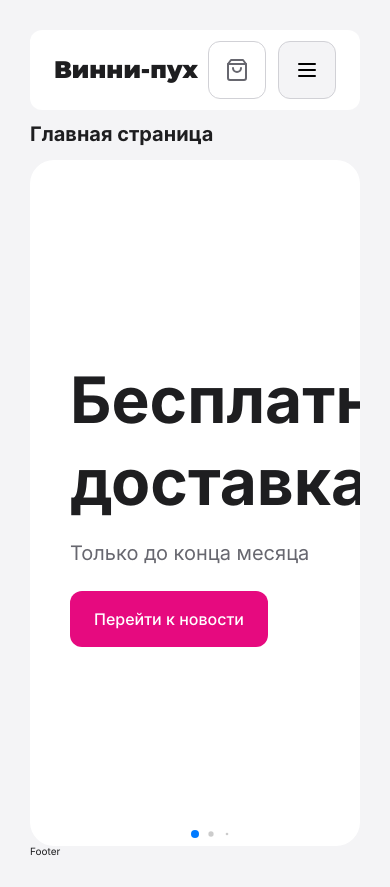
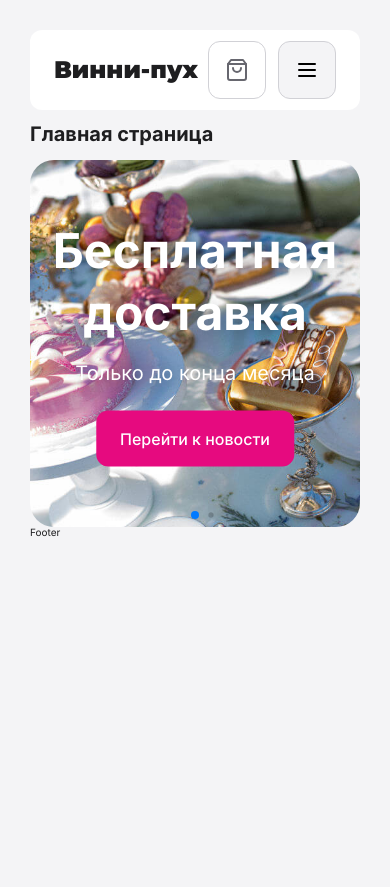
Before and after one commit to DStarky/vinnie, a React (Create React App) app: page / in a window 390 px wide. After the commit the page ends 844 px from the top, so only its background shows below. Built offline with nearby package versions, Linux system fonts and the light colour scheme.

Commit message:
adaptive single slider

```diff
--- /dev/null
+++ b/src/components/Button/Button.jsx
@@ -0,0 +1,9 @@
+import styles from "./Button.module.scss";
+
+const Button = (props) => {
+  const { text } = props;
+  return (
+    <button className={styles.Button}>{text}</button>
+  )
+}
+export default Button
--- /dev/null
+++ b/src/components/Button/Button.module.scss
@@ -0,0 +1,25 @@
+@import '../../assets/styles/variables';
+
+.Button {
+  border: none;
+  outline: none;
+  background-color: $color-main;
+  cursor: pointer;
+
+  display: inline-flex;
+  padding: 1.6rem 2.4rem;
+  border-radius: 1.2rem;
+  justify-content: center;
+  align-items: center;
+
+  color: #FFF;
+  font-size: 1.6rem;
+  font-weight: 500;
+  line-height: 1.5;
+
+  transition: filter .25s ease;
+
+  &:hover {
+    filter: brightness(1.1);
+  }
+}
--- a/src/components/Header/Header.jsx
+++ b/src/components/Header/Header.jsx
@@ -14,7 +14,7 @@ import styles from './Header.module.scss';
 const Header = () => {
   const [isMenuOpen, setIsMenuOpen] = useState(false);
 
-  const isMoreThan768 = useMediaQuery({ minWidth: 768 })
+  const isMoreThan769 = useMediaQuery({ minWidth: 769 })
   const isLessThan993 = useMediaQuery({ maxWidth: 993 })
   const isLessThan1100 = useMediaQuery({ maxWidth: 1100 })
   const isLessThan1200 = useMediaQuery({ maxWidth: 1200 })
@@ -26,13 +26,13 @@ const Header = () => {
       </Link>
       {<NavBar isOpen={isMenuOpen} setOpen={setIsMenuOpen} isShow={isLessThan1100} />}
       <div className={styles.Buttons} >
-        {isMoreThan768 && <>
+        {isMoreThan769 && <>
           <NotificationButton notifications={2} />
           <Link to="favourites"><FavoriteButton /></Link>
           <Link to="user-page"><UserButton /></Link>
         </>}
 
-        <Link to="basket"><BasketButton showText={isMoreThan768} /></Link>
+        <Link to="basket"><BasketButton showText={isMoreThan769} /></Link>
         {isLessThan1100 && <BurgerButton setOpen={setIsMenuOpen} />}
       </div>
     </header >
--- a/src/components/NavBar/NavBar.module.scss
+++ b/src/components/NavBar/NavBar.module.scss
@@ -22,7 +22,7 @@
   list-style: none;
   background-color: $color-bg-gray;
   transition-duration: .4s;
-  z-index: 1;
+  z-index: 2;
 
   & a {
     font-size: 2.4rem;
@@ -35,7 +35,7 @@
   top: -100%;
   right: 10%;
   transition-duration: .5s;
-  z-index: 1;
+  z-index: 2;
 }
 
 .Active {
--- a/src/components/SingleSlide/SingleSlide.jsx
+++ b/src/components/SingleSlide/SingleSlide.jsx
@@ -1,12 +1,17 @@
+import { useMediaQuery } from 'react-responsive';
+
+import Button from "../Button/Button";
 import styles from "./SingleSlide.module.scss";
 
 const SingleSlide = () => {
+  const isMoreThan769 = useMediaQuery({ minWidth: 769 })
+
   return (
     <div className={styles.SingleSlide}>
-      <div className={styles.Content}>
+      <div className={isMoreThan769 ? styles.Content : styles.ContentAbsolute}>
         <h1 className={styles.Title}>Бесплатная доставка</h1>
         <p className={styles.Text}>Только до конца месяца</p>
-        <button className={styles.Button}>Перейти к новости</button>
+        <Button text="Перейти к новости" />
       </div>
       <div className={styles.Cover}>
         <img src="images/slider-1.jpg" className={styles.Image} />
--- a/src/components/SingleSlide/SingleSlide.module.scss
+++ b/src/components/SingleSlide/SingleSlide.module.scss
@@ -11,7 +11,30 @@
 .Content {
   flex: 1 0 40%;
   text-align: left;
-  padding-left: 4rem;
+  padding: 0 5%;
+}
+
+.ContentAbsolute {
+  position: absolute;
+  top: 50%;
+  left: 50%;
+  transform: translate(-50%, -50%);
+  text-align: center;
+  padding: 0 5%;
+
+  & .Title {
+    color: white;
+    filter: drop-shadow(rgba(0, 0, 0, 0.24) 0px 3px 8px);
+
+    @media screen and (max-width: 768px) {
+      font-size: 4.8rem;
+    }
+  }
+
+  & .Text {
+    color: white;
+    filter: drop-shadow(rgba(0, 0, 0, 0.24) 0px 3px 8px)
+  }
 }
 
 .Title {
@@ -30,32 +53,9 @@
   line-height: 1.4;
 }
 
-.Button {
-  border: none;
-  outline: none;
-  background-color: $color-main;
-  cursor: pointer;
-
-  display: flex;
-  padding: 1.6rem 2.4rem;
-  border-radius: 1.2rem;
-  justify-content: center;
-  align-items: center;
-
-  color: #FFF;
-  font-size: 1.6rem;
-  font-weight: 500;
-  line-height: 1.5;
-
-  transition: filter .25s ease;
-
-  &:hover {
-    filter: brightness(1.1);
-  }
-}
-
 .Cover {
   height: 100%;
+  width: 100%;
   background-color: red;
 }
 
--- a/src/components/Slider/Slider.jsx
+++ b/src/components/Slider/Slider.jsx
@@ -1,3 +1,4 @@
+import { useMediaQuery } from 'react-responsive';
 import { Swiper, SwiperSlide } from 'swiper/react';
 
 import 'swiper/css';
@@ -10,6 +11,8 @@ import styles from './Slider.module.scss'
 import SingleSlide from '../SingleSlide/SingleSlide';
 
 const Slider = () => {
+  const isMoreThan769 = useMediaQuery({ minWidth: 769 });
+
   return (
     <>
       <Swiper
@@ -17,7 +20,8 @@ const Slider = () => {
           dynamicBullets: true,
         }}
         modules={[Pagination]}
-        className={`mySwiper ${styles.Swiper}`}
+        className={`mySwiper`}
+        style={isMoreThan769 ? { height: 686 + 'px' } : { height: 367 + 'px' }}
       >
         <SwiperSlide className={styles.Slide}><SingleSlide /></SwiperSlide>
         <SwiperSlide className={styles.Slide}>Slide 2</SwiperSlide>
--- a/src/components/Slider/Slider.module.scss
+++ b/src/components/Slider/Slider.module.scss
@@ -1,6 +1,3 @@
-.Swiper {
-  height: 686px;
-}
 
 .Slide {
   text-align: center;
@@ -13,4 +10,5 @@
   display: flex;
   justify-content: center;
   align-items: center;
+
 }
```
Also changed, not shown: src/assets/utils/mediaQueries.js (+4 -4 lines).
